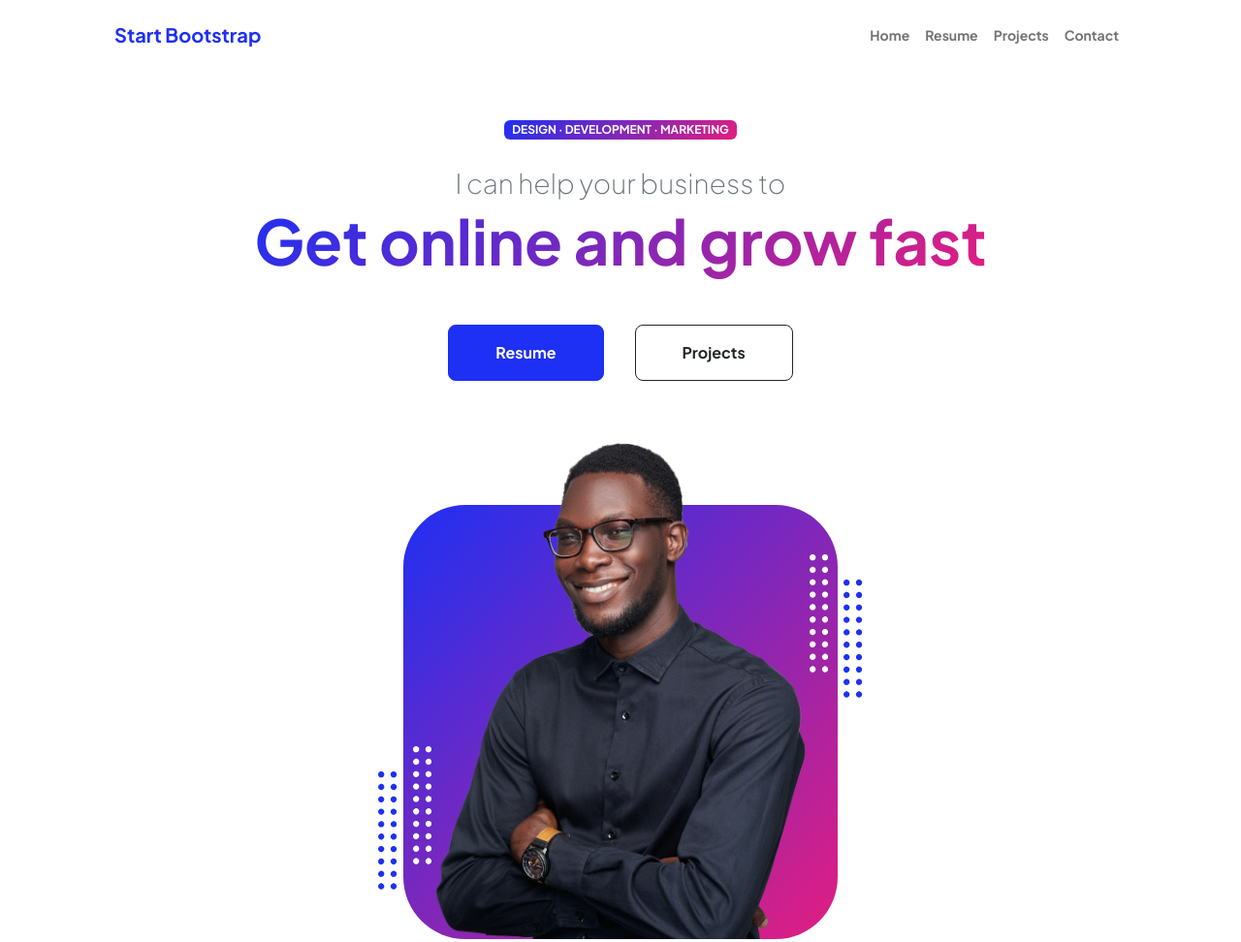
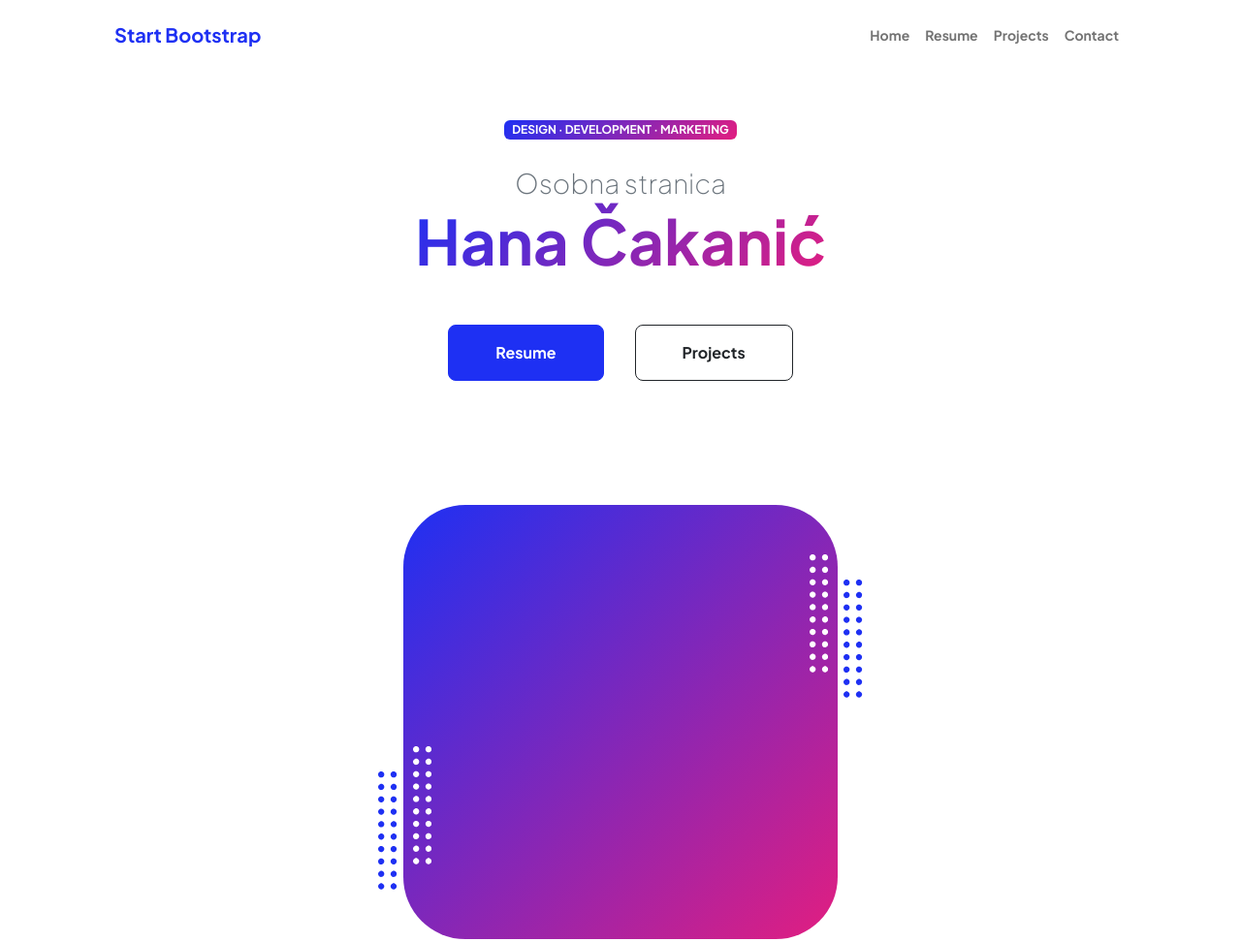
Before and after one commit to hanacakanic/ovojemojawebstranica, a plain HTML site: page index.html in a window 1280 px wide. Shown: the top 972 px of the page at 97% size. Drawn offline with nearby package versions, Linux system fonts and the light colour scheme.

Commit message:
Add files via upload

```diff
--- a/index.html
+++ b/index.html
@@ -42,8 +42,8 @@
                             <!-- Header text content-->
                             <div class="text-center text-xxl-start">
                                 <div class="badge bg-gradient-primary-to-secondary text-white mb-4"><div class="text-uppercase">Design &middot; Development &middot; Marketing</div></div>
-                                <div class="fs-3 fw-light text-muted">I can help your business to</div>
-                                <h1 class="display-3 fw-bolder mb-5"><span class="text-gradient d-inline">Get online and grow fast</span></h1>
+                                <div class="fs-3 fw-light text-muted">Osobna stranica</div>
+                                <h1 class="display-3 fw-bolder mb-5"><span class="text-gradient d-inline">Hana Čakanić</span></h1>
                                 <div class="d-grid gap-3 d-sm-flex justify-content-sm-center justify-content-xxl-start mb-3">
                                     <a class="btn btn-primary btn-lg px-5 py-3 me-sm-3 fs-6 fw-bolder" href="resume.html">Resume</a>
                                     <a class="btn btn-outline-dark btn-lg px-5 py-3 fs-6 fw-bolder" href="projects.html">Projects</a>
@@ -56,7 +56,7 @@
                                 <div class="profile bg-gradient-primary-to-secondary">
                                     <!-- TIP: For best results, use a photo with a transparent background like the demo example below-->
                                     <!-- Watch a tutorial on how to do this on YouTube (link)-->
-                                    <img class="profile-img" src="assets/profile.png" alt="..." />
+
                                     <div class="dots-1">
                                         <!-- SVG Dots-->
                                         <svg version="1.1" xmlns="http://www.w3.org/2000/svg" xmlns:xlink="http://www.w3.org/1999/xlink" x="0px" y="0px" viewBox="0 0 191.6 1215.4" style="enable-background: new 0 0 191.6 1215.4" xml:space="preserve">
```
